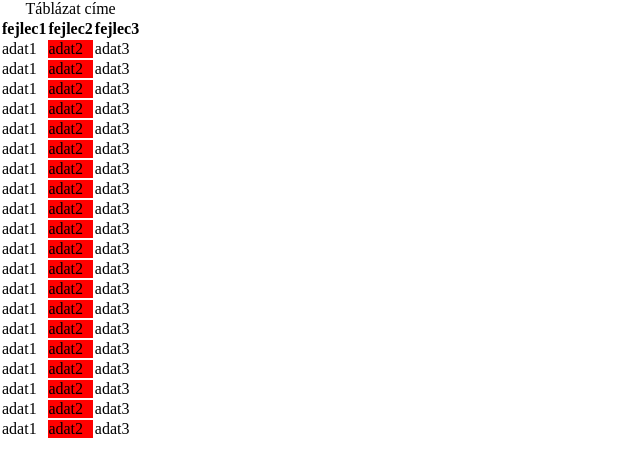
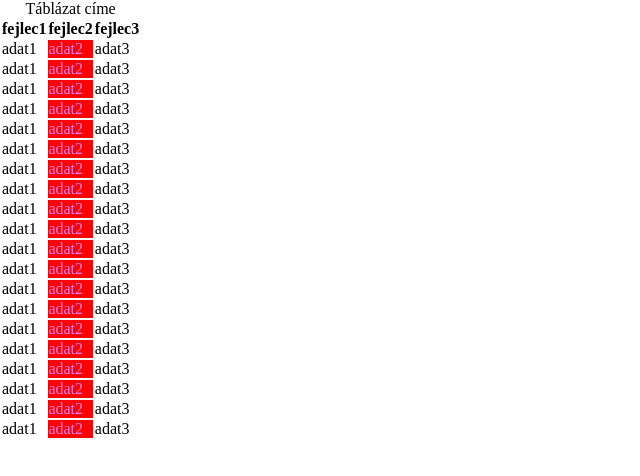
Before and after one commit to YeezusTheG/SuSu-anyag, a plain HTML site: page 09.23web.html in a window 1280 px wide. Shown: the whole page, without its empty margins (0-640 px from the left). Drawn offline with Linux system fonts and the light colour scheme.

Commit message:
Update 09.23css.css

```diff
--- a/09.23css.css
+++ b/09.23css.css
@@ -5,3 +5,6 @@
 .piroshatter{
     background-color: red;
 }
+td:nth-child(2){
+    color: violet;
+}
```
